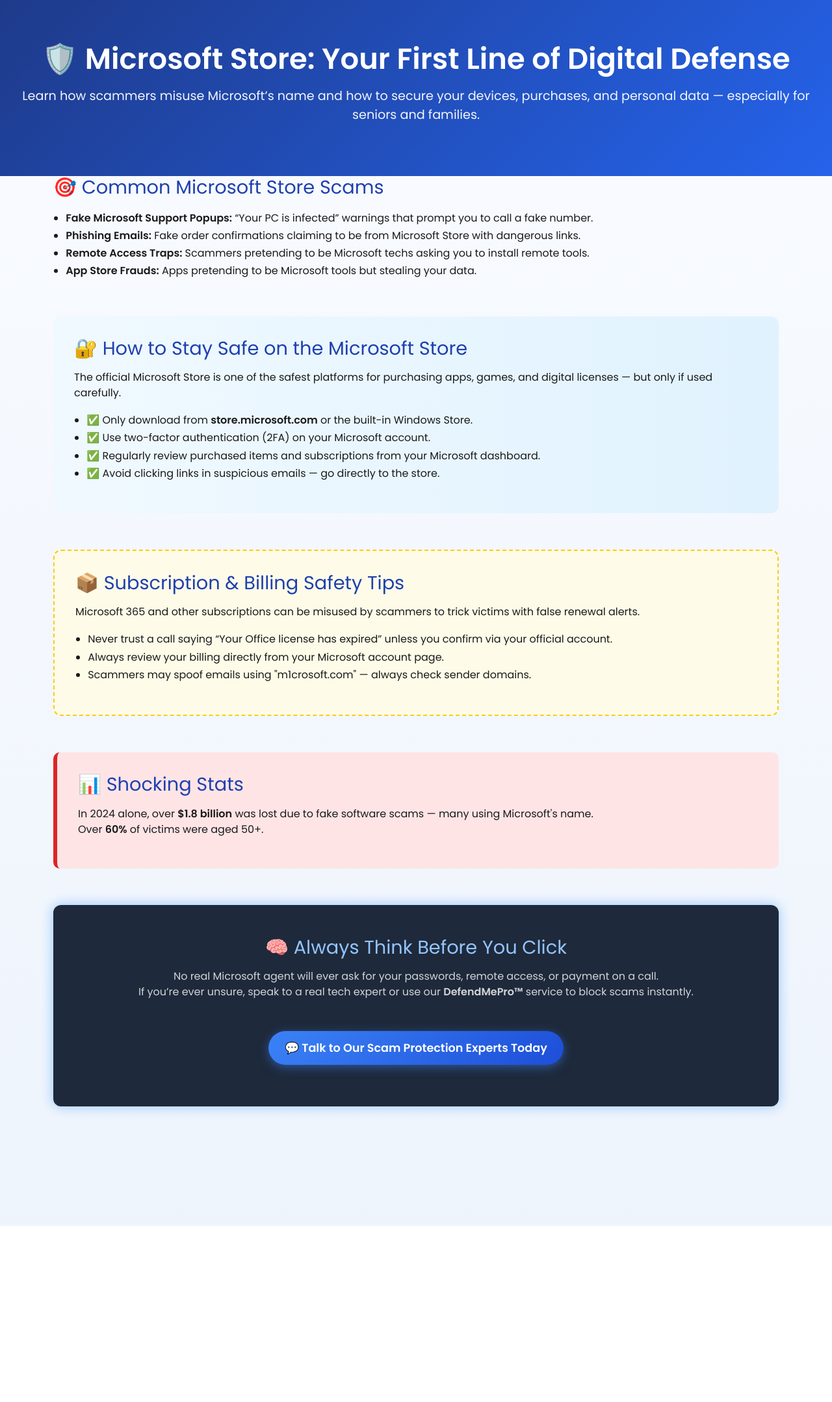
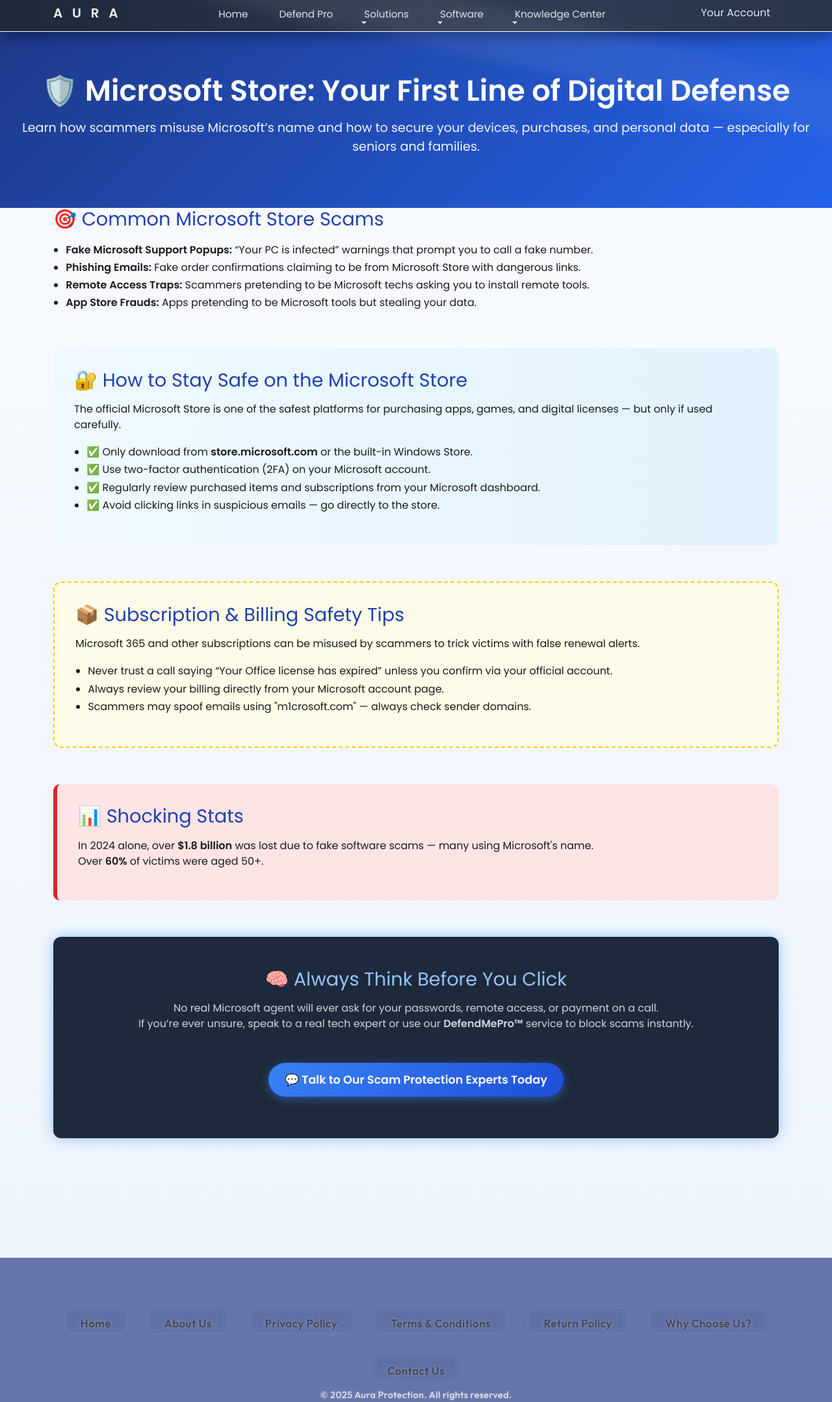
Before and after one commit to teligent-technology/Aura-Project, a React (Vite) app in the folder Aura.com/: page /microsoft-store in a window 1280 px wide. Shown: the whole page at 65% size. Before the commit the page ends 1887 px from the top, so only its background shows below. Built offline with nearby package versions, Linux system fonts and the light colour scheme; no server answers; sample sign-in values are in the browser's storage; a web font is replaced by a local one.

Commit message:
some changes

```diff
--- a/Aura.com/src/Pages/InternetSecurity.jsx
+++ b/Aura.com/src/Pages/InternetSecurity.jsx
@@ -1,9 +1,13 @@
 import React from 'react';
 import { Container, Row, Col } from 'react-bootstrap';
+import AppNavbar from '../Components/AppNavbar';
+import AllSection from '../Components/AllSection';
 import './InternetSecurity.css';
 
 const InternetSecurity = () => {
   return (
+    <>
+    <AppNavbar/>
     <div className="internet-security-page">
       <header className="security-hero">
         <h1 className="security-title">🛡️ Internet Security & Online Fraud Protection</h1>
@@ -79,6 +83,8 @@
         </Container>
       </section>
     </div>
+    <AllSection/>
+    </>
   );
 };
 
--- a/Aura.com/src/Pages/MicrosoftStore.jsx
+++ b/Aura.com/src/Pages/MicrosoftStore.jsx
@@ -1,9 +1,13 @@
 import React from 'react';
 import './MicrosoftStore.css';
+import AppNavbar from '../Components/AppNavbar';
+import AllSection from '../Components/AllSection';
 import { Container, Row, Col } from 'react-bootstrap';
 
 const MicrosoftStore = () => {
   return (
+    <>
+    <AppNavbar/>
     <div className="microsoft-store-page">
       <header className="store-hero">
         <h1>🛡️ Microsoft Store: Your First Line of Digital Defense</h1>
@@ -70,6 +74,8 @@
         </Row>
       </Container>
     </div>
+    <AllSection/>
+    </>
   );
 };
 
```
